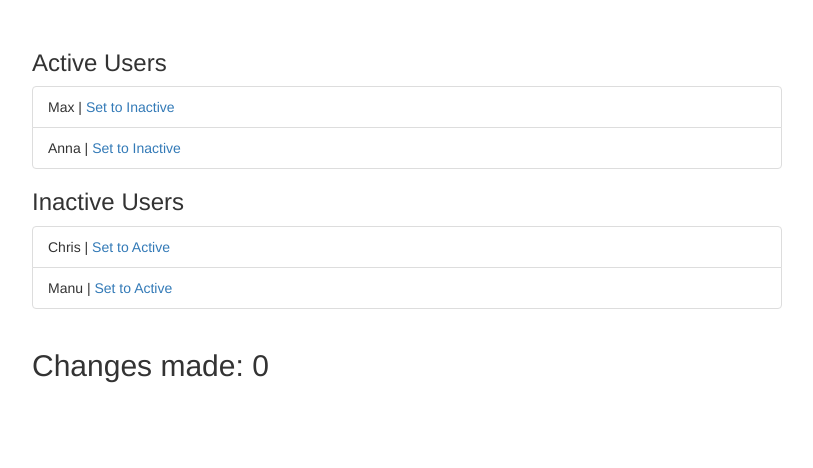
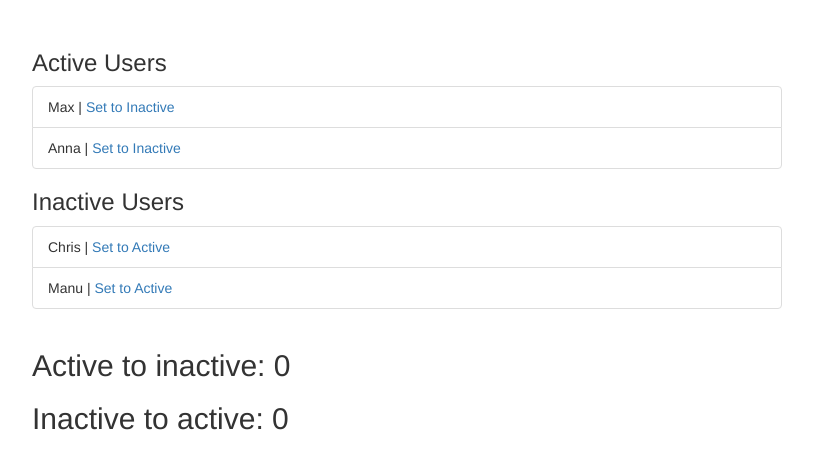
Before and after one commit to dan9903/angular_course, an Angular app: page / in a window 1280 px wide. Shown: the top 468 px of the page, without its empty margins (233-1046 px from the left). Built offline with nearby package versions, Linux system fonts and the light colour scheme.

Commit message:
assignment optimizations- remove unecessary methods

```diff
--- a/src/app/counter.service.ts
+++ b/src/app/counter.service.ts
@@ -1,11 +1,17 @@
 import { EventEmitter } from '@angular/core';
 
 export class CounterService {
-  actions = 0;
-  counterUpdated = new EventEmitter<number>();
+  activeCounter = 0;
+  inactiveCounter = 0;
+  counterUpdated = new EventEmitter<{counter: number, type: string}>();
 
-  add() {
-    this.actions++;
-    this.counterUpdated.emit(this.actions);
+  increaseCounter(type: string): void {
+    let counter = 0;
+    if (type === 'active') {
+      counter = ++this.activeCounter;
+    } else {
+      counter = ++this.inactiveCounter;
+    }
+    this.counterUpdated.emit( {counter, type});
   }
 }
--- a/src/app/counter/counter.component.html
+++ b/src/app/counter/counter.component.html
@@ -1,3 +1,4 @@
 <div class="col-xs-12 col-md-8 col-md-offset-2">
-  <h2>Changes made: {{ actions }}</h2>
+  <h2>Active to inactive: {{ inactiveCounter }}</h2>
+  <h2>Inactive to active: {{ activeCounter }}</h2>
 </div>
--- a/src/app/counter/counter.component.ts
+++ b/src/app/counter/counter.component.ts
@@ -7,13 +7,21 @@ import { CounterService } from '../counter.service';
   styleUrls: ['./counter.component.css']
 })
 export class CounterComponent implements OnInit {
-  actions: number;
+  inactiveCounter: number;
+  activeCounter: number;
 
   constructor(private counterService: CounterService) {
-    this.counterService.counterUpdated.subscribe((counter: number) => this.actions = counter);
+    this.counterService.counterUpdated.subscribe((res: {counter: number, type: string}) => {
+      if (res.type === 'active') {
+        this.activeCounter = res.counter;
+      } else {
+        this.inactiveCounter = res.counter;
+      }
+    });
   }
 
   ngOnInit() {
-    this.actions = this.counterService.actions;
+    this.activeCounter = this.counterService.activeCounter;
+    this.inactiveCounter = this.counterService.inactiveCounter;
   }
 }
--- a/src/app/users.services.ts
+++ b/src/app/users.services.ts
@@ -11,12 +11,12 @@ export class UsersService {
   onSetToInactive(id: number) {
     this.inactiveUsers.push(this.activeUsers[id]);
     this.activeUsers.splice(id, 1);
-    this.counter.add();
+    this.counter.increaseCounter('active');
   }
 
   onSetToActive(id: number) {
     this.activeUsers.push(this.inactiveUsers[id]);
     this.inactiveUsers.splice(id, 1);
-    this.counter.add();
+    this.counter.increaseCounter('inactive');
   }
 }
```
